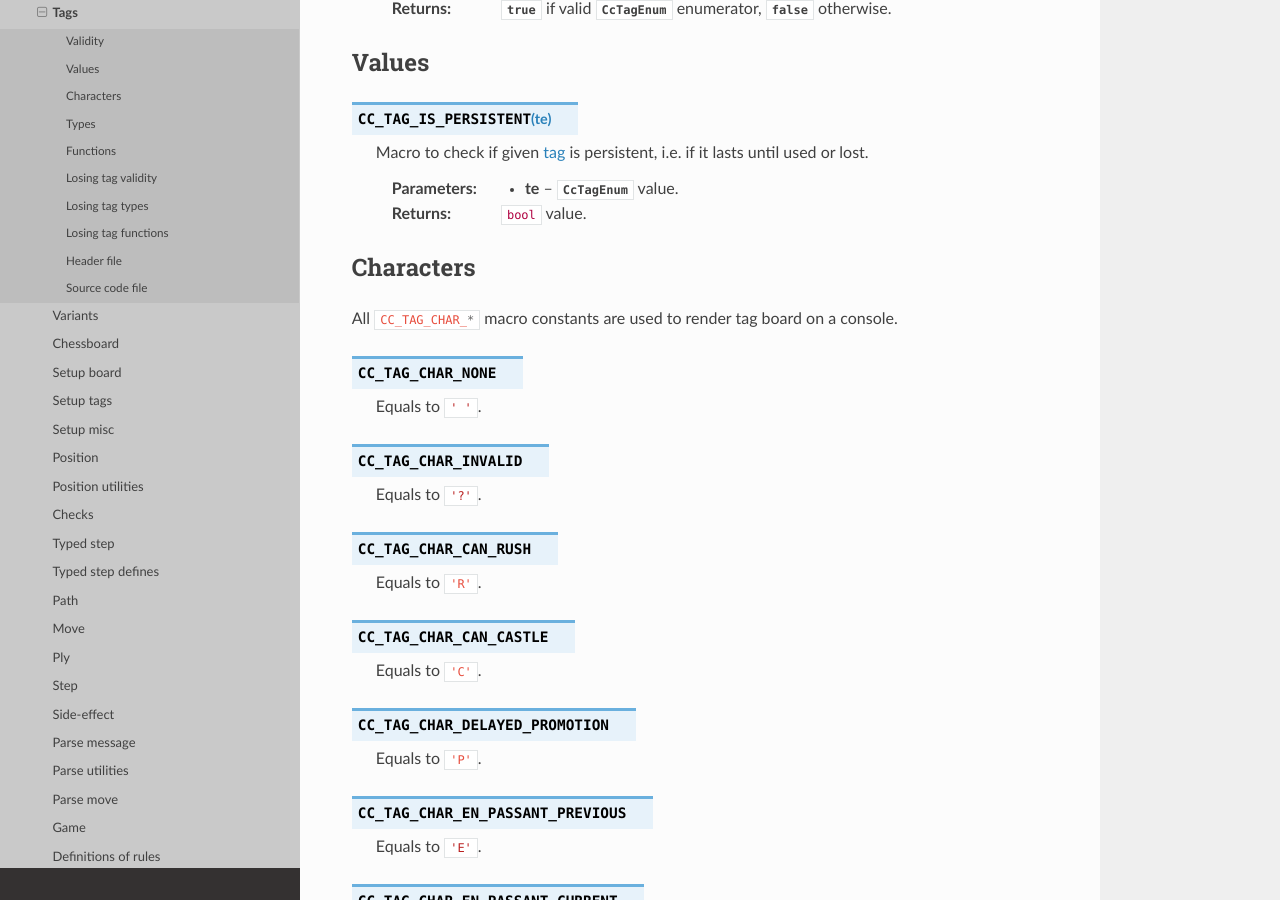
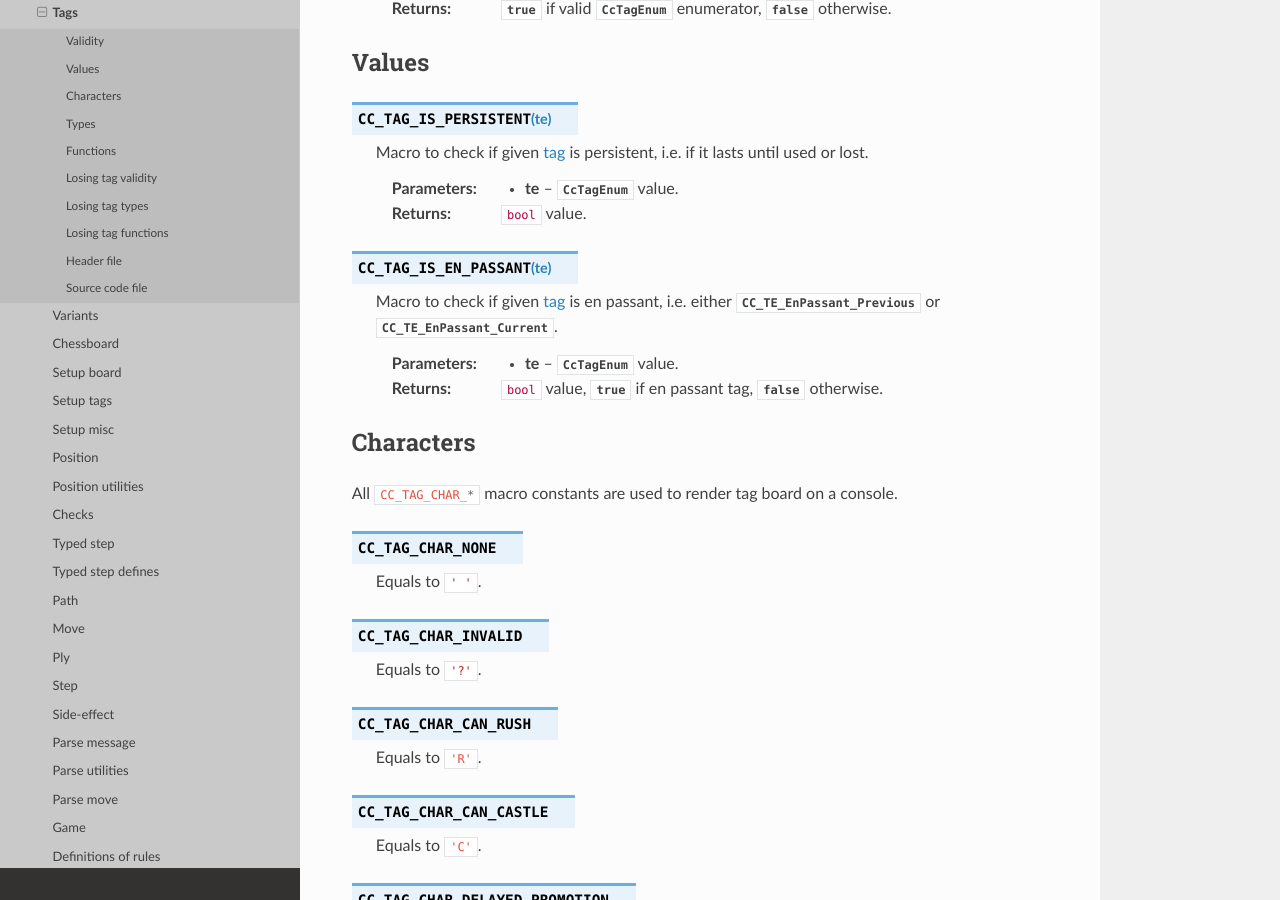
Before and after one commit to mmlacak/crochess, a Sphinx documentation site: the page built from docs/source/libcc/cctags.rst, in a window 1280 px wide and 900 px high, scrolled down 734 px. Built offline with Sphinx 7.4.7 and the Read the Docs theme 3.1.0, drawn with Linux system fonts in a browser that asks for light colours.

Commit message:
Finished en passant finder. Added en passant tags macro + docs.

```diff
--- a/docs/source/conf.py
+++ b/docs/source/conf.py
@@ -26,10 +26,10 @@ copyright = '2021, Mario Mlačak'
 author = 'Mario Mlačak'
 
 # The short X.Y version
-version = "0.0.1.135:1314+20250317.092409"   # docs-new-lib-short-version-major-minor-feature-commit+meta~breaks-place-marker
+version = "0.0.1.136:1315+20250318.101014"   # docs-new-lib-short-version-major-minor-feature-commit+meta~breaks-place-marker
 
 # The full version, including alpha/beta/rc tags
-release = "0.0.1.135:1314+20250317.092409"   # docs-new-lib-full-version-major-minor-feature-commit+meta~breaks-place-marker
+release = "0.0.1.136:1315+20250318.101014"   # docs-new-lib-full-version-major-minor-feature-commit+meta~breaks-place-marker
 
 
 # -- General configuration ---------------------------------------------------
--- a/docs/source/libcc/cctags.rst
+++ b/docs/source/libcc/cctags.rst
@@ -58,6 +58,16 @@ Values
 
     :param te: :c:type:`CcTagEnum` value.
     :returns: :c:`bool` value.
+
+.. c:macro:: CC_TAG_IS_EN_PASSANT(te)
+
+    Macro to check if given :term:`tag` is en passant, i.e. either
+    :c:enumerator:`CC_TE_EnPassant_Previous` or
+    :c:enumerator:`CC_TE_EnPassant_Current`.
+
+    :param te: :c:type:`CcTagEnum` value.
+    :returns: :c:`bool` value, :c:data:`true` if en passant tag, :c:data:`false`
+        otherwise.
 
 .. _lbl-libcc-cctags-characters:
 
```
Also changed, not shown: README.md (+2 -2 lines), 5 other files.
